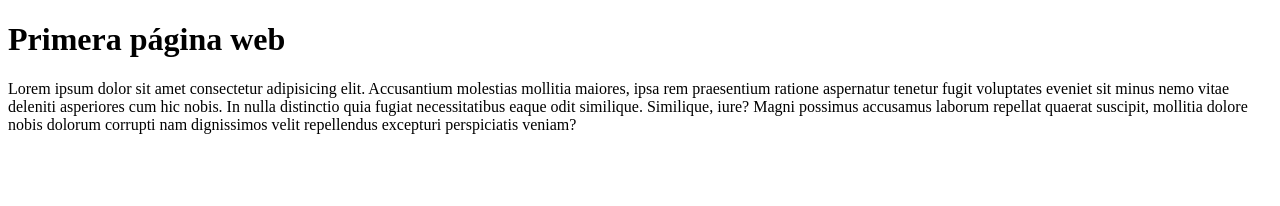
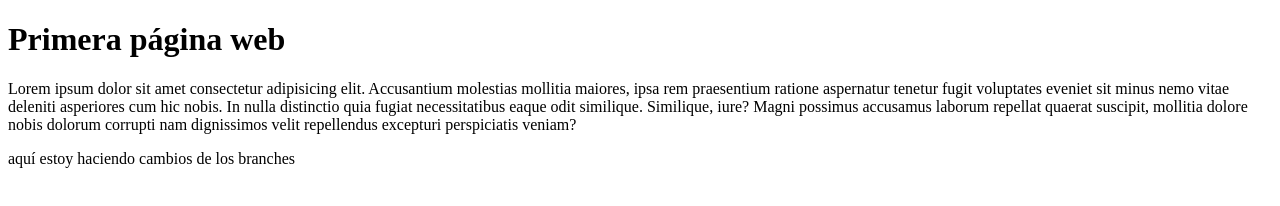
Before and after one commit to migueltorressaa/clase4c1, a plain HTML site: page views/index.html in a window 1280 px wide. Drawn offline with Linux system fonts and the light colour scheme.

Commit message:
editando html

```diff
--- a/views/index.html
+++ b/views/index.html
@@ -9,5 +9,6 @@
     <h1>Primera página web</h1>
     <p>Lorem ipsum dolor sit amet consectetur adipisicing elit. Accusantium molestias mollitia maiores, ipsa rem praesentium ratione aspernatur tenetur fugit voluptates eveniet sit minus nemo vitae deleniti asperiores cum hic nobis.
     In nulla distinctio quia fugiat necessitatibus eaque odit similique. Similique, iure? Magni possimus accusamus laborum repellat quaerat suscipit, mollitia dolore nobis dolorum corrupti nam dignissimos velit repellendus excepturi perspiciatis veniam?</p>
+    <p>aquí estoy haciendo cambios de los branches</p>
 </body>
 </html>
```
